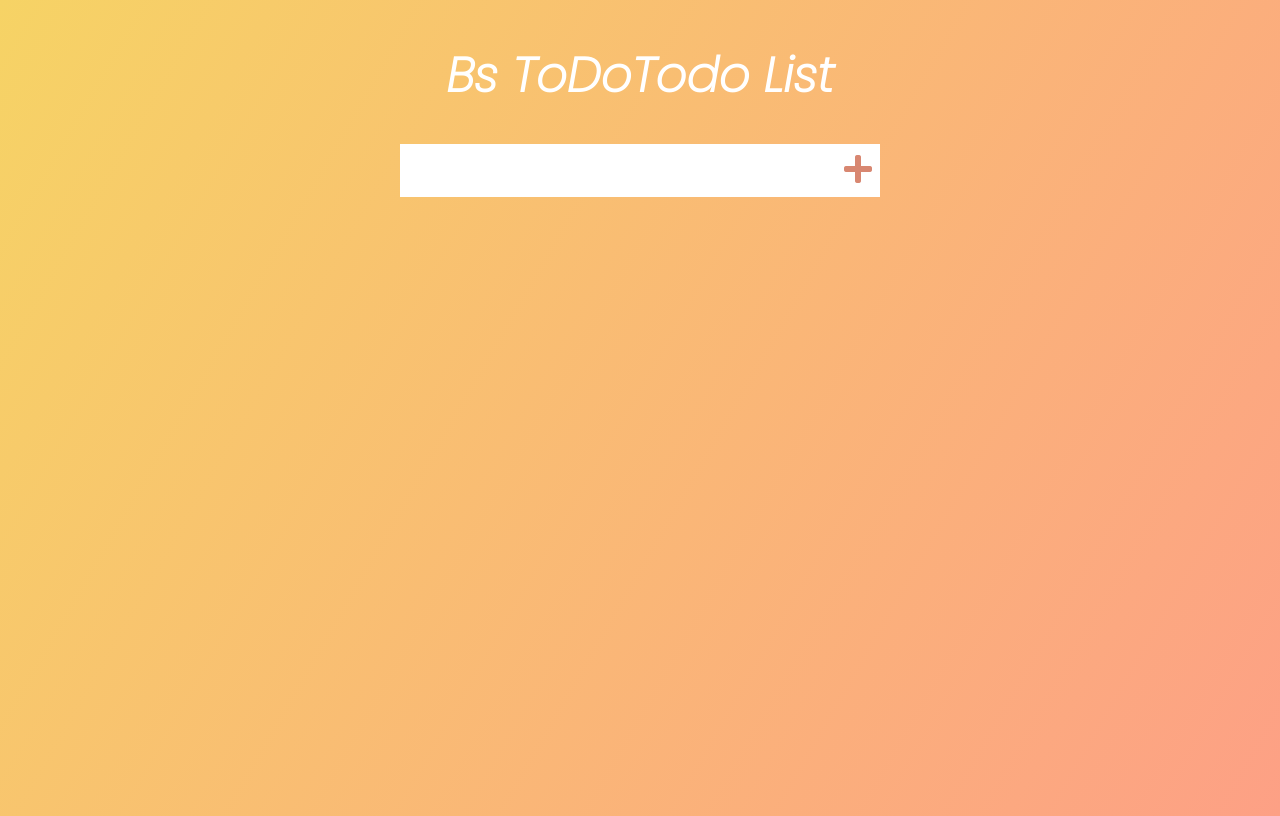
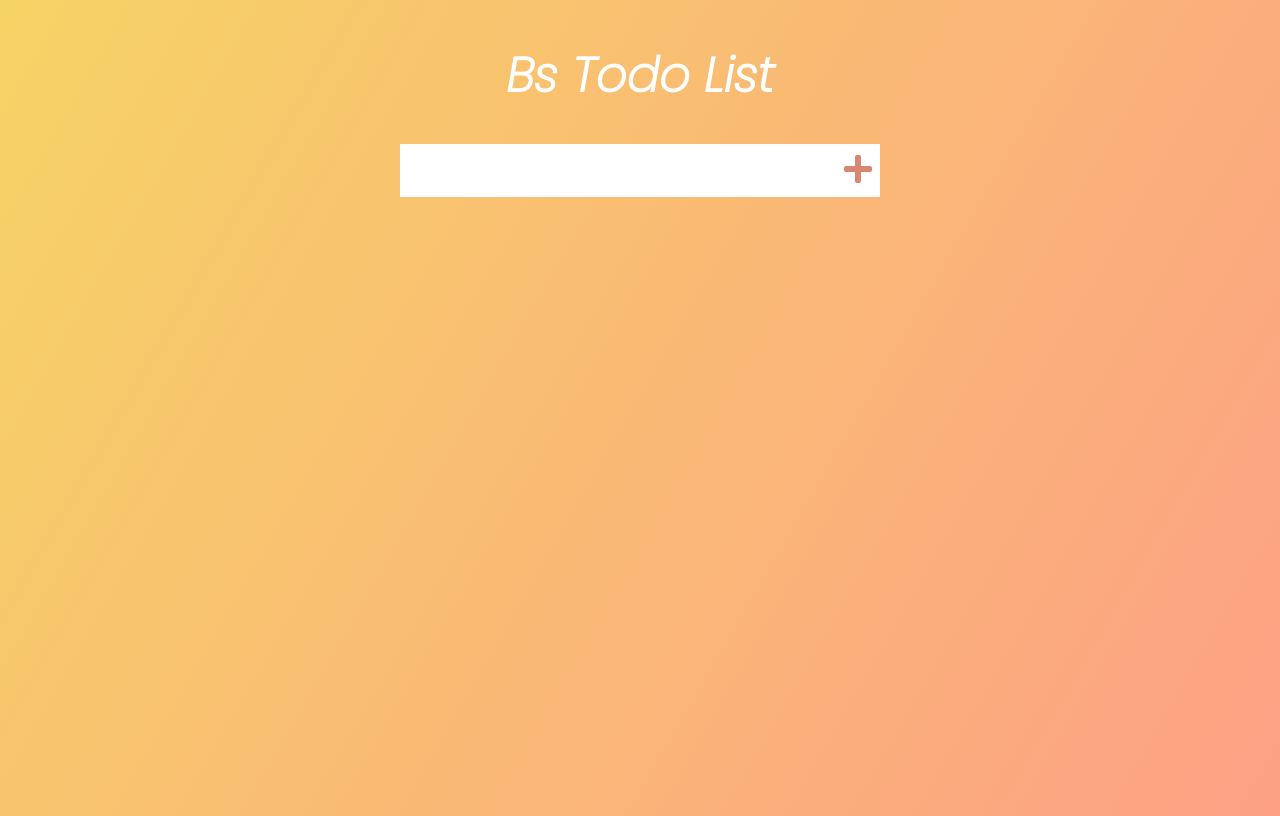
Before and after one commit to Bsfla/Vanila-Js---ToDoList, a plain HTML site: page index.html in a window 1280 px wide. Drawn offline with Linux system fonts and the light colour scheme.

Commit message:
First commit

```diff
--- a/index.html
+++ b/index.html
@@ -10,7 +10,7 @@
     </head>
     <body>
         <header>
-            <h1>Bs ToDoTodo List</h1>
+            <h1>Bs Todo List</h1>
         </header>
         <form>
             <input type = "text" class = "todo-input">
```
